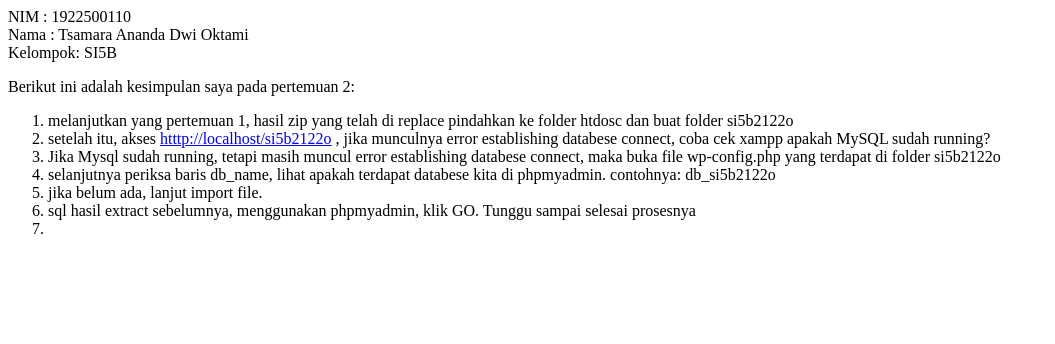
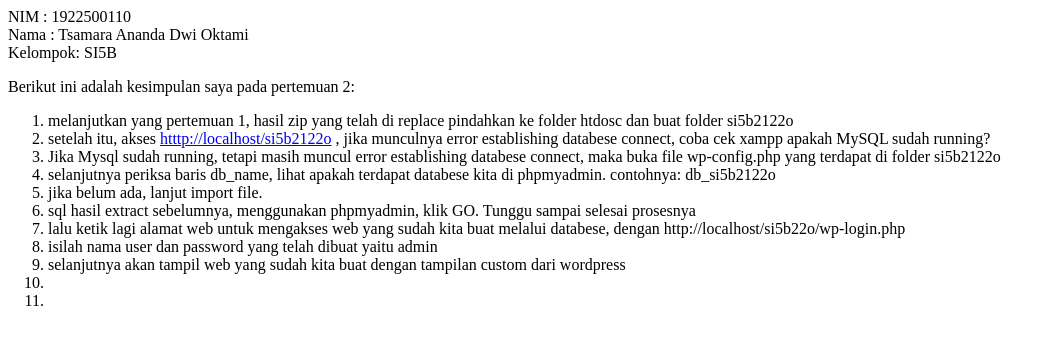
Before and after one commit to TsamaraAnanda27/si5b2122o, a plain HTML site: page 2/index.html in a window 1280 px wide. Shown: the whole page, without its empty margins (0-1055 px from the left). Drawn offline with Linux system fonts and the light colour scheme.

Commit message:
Update index.html

```diff
--- a/2/index.html
+++ b/2/index.html
@@ -11,5 +11,8 @@ Kelompok: SI5B<br>
   <li>selanjutnya periksa baris db_name, lihat apakah terdapat databese kita di phpmyadmin. contohnya: db_si5b2122o</li>
   <li>jika belum ada, lanjut import file.
   <li>sql hasil extract sebelumnya, menggunakan phpmyadmin, klik GO. Tunggu sampai selesai prosesnya</li>
+  <li>lalu ketik lagi alamat web untuk mengakses web yang sudah kita buat melalui databese, dengan http://localhost/si5b22o/wp-login.php</li>
+  <li> isilah nama user dan password yang telah dibuat yaitu admin</li>
+  <li> selanjutnya akan tampil web yang sudah kita buat dengan tampilan custom dari wordpress<li>
   <li></li>
 </ol>
```
